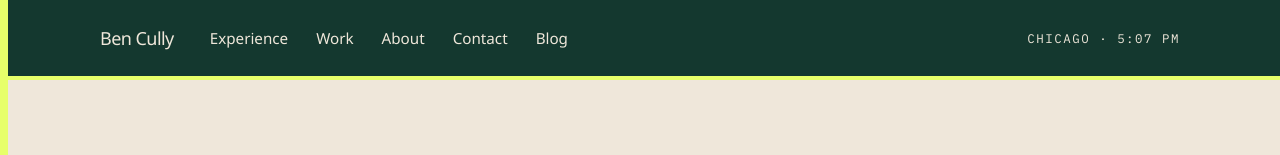
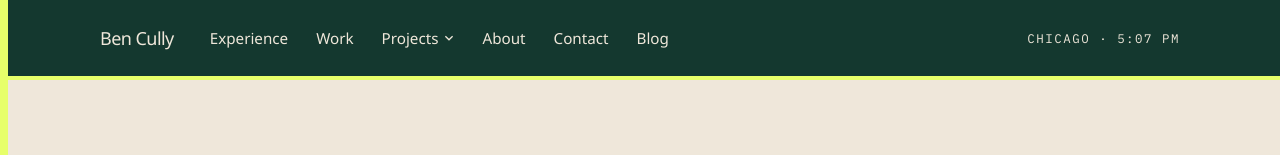
Before and after one commit to BenCully/website, a React (Vite) app: page / in a window 1280 px wide. Shown: the top 155 px of the page. Built offline with nearby package versions, Linux system fonts and the light colour scheme.

Commit message:
Add a Projects menu with the used-car dashboard.

```diff
--- a/src/App.tsx
+++ b/src/App.tsx
@@ -1,7 +1,7 @@
-import { createContext, useContext, useEffect, useLayoutEffect, useRef, useState, type ReactNode } from "react"
+import { Fragment, createContext, useContext, useEffect, useLayoutEffect, useRef, useState, type ReactNode } from "react"
 import { Link, NavLink, Route, Routes, useLocation } from "react-router"
 import { BlogIndex, BlogPost, NotFound } from "./Blog.tsx"
-import { experience, marks, projects, site } from "./content.ts"
+import { experience, marks, menuProjects, projects, site } from "./content.ts"
 import { frame } from "./frame.ts"
 import { usePageMeta } from "./page-meta.ts"
 
@@ -128,9 +128,149 @@ function ExternalLink({
   )
 }
 
+function Chevron({ open }: { open: boolean }) {
+  return (
+    <svg
+      aria-hidden="true"
+      viewBox="0 0 12 12"
+      className={`size-2.5 shrink-0 transition-transform duration-200 motion-reduce:transition-none ${open ? "rotate-180" : ""}`}
+    >
+      <path
+        d="M2.25 4.4 6 8.05 9.75 4.4"
+        fill="none"
+        stroke="currentColor"
+        strokeWidth="1.6"
+        strokeLinecap="square"
+      />
+    </svg>
+  )
+}
+
+function ProjectsMenu() {
+  const location = useLocation()
+  const place = `${location.pathname}${location.hash}`
+  const [openPlace, setOpenPlace] = useState<string | null>(null)
+  if (openPlace !== null && openPlace !== place) setOpenPlace(null)
+  const open = openPlace === place
+  const setOpen = (next: boolean) => setOpenPlace(next ? place : null)
+  const rootRef = useRef<HTMLLIElement>(null)
+  const buttonRef = useRef<HTMLButtonElement>(null)
+  const itemRefs = useRef<Array<HTMLAnchorElement | null>>([])
+  const pendingFocus = useRef<number | null>(null)
+
+  useLayoutEffect(() => {
+    if (!open || pendingFocus.current === null) return
+    const index = pendingFocus.current
+    pendingFocus.current = null
+    itemRefs.current[index]?.focus()
+  }, [open])
+
+  useEffect(() => {
+    if (!open) return
+
+    const onPointerDown = (event: PointerEvent) => {
+      if (!rootRef.current?.contains(event.target as Node)) setOpenPlace(null)
+    }
+    const onKeyDown = (event: KeyboardEvent) => {
+      if (event.key !== "Escape") return
+      setOpenPlace(null)
+      buttonRef.current?.focus()
+    }
+
+    document.addEventListener("pointerdown", onPointerDown)
+    document.addEventListener("keydown", onKeyDown)
+    return () => {
+      document.removeEventListener("pointerdown", onPointerDown)
+      document.removeEventListener("keydown", onKeyDown)
+    }
+  }, [open])
+
+  if (menuProjects.length === 0) return null
+
+  const focusItem = (index: number) => {
+    const count = menuProjects.length
+    itemRefs.current[(index + count) % count]?.focus()
+  }
+
+  return (
+    <li
+      ref={rootRef}
+      className="flex items-center md:relative"
+      onBlur={(event) => {
+        if (!event.currentTarget.contains(event.relatedTarget)) setOpen(false)
+      }}
+    >
+      <button
+        ref={buttonRef}
+        type="button"
+        className={`${navLinkClass} gap-1.5 data-[open]:text-mark data-[open]:after:scale-x-100`}
+        aria-expanded={open}
+        aria-haspopup="menu"
+        aria-controls="projects-menu"
+        data-open={open ? "" : undefined}
+        onClick={() => setOpen(!open)}
+        onKeyDown={(event) => {
+          if (event.key !== "ArrowDown" && event.key !== "ArrowUp") return
+          event.preventDefault()
+          const index = event.key === "ArrowDown" ? 0 : menuProjects.length - 1
+          if (open) focusItem(index)
+          else {
+            pendingFocus.current = index
+            setOpen(true)
+          }
+        }}
+      >
+        Projects
+        <Chevron open={open} />
+      </button>
+      <ul
+        id="projects-menu"
+        role="menu"
+        aria-label="Projects"
+        hidden={!open}
+        className="absolute top-[calc(100%+4px)] left-0 z-30 m-0 w-max max-w-[calc(100vw-2rem)] min-w-56 list-none bg-paper p-1.5 text-ink shadow-[0_18px_40px_-18px_rgba(26,24,20,0.45)] max-md:right-4 max-md:left-4 max-md:w-auto max-md:max-w-none max-md:min-w-0"
+      >
+        {menuProjects.map((project, index) => (
+          <li key={project.href} role="none">
+            <a
+              ref={(node) => {
+                itemRefs.current[index] = node
+              }}
+              role="menuitem"
+              tabIndex={-1}
+              href={project.href}
+              className="flex min-h-11 items-center px-3 text-[0.95rem] text-ink no-underline hover:bg-mark focus-visible:bg-mark focus-visible:outline-pine"
+              onClick={() => setOpen(false)}
+              onKeyDown={(event) => {
+                if (event.key === "ArrowDown") {
+                  event.preventDefault()
+                  focusItem(index + 1)
+                } else if (event.key === "ArrowUp") {
+                  event.preventDefault()
+                  focusItem(index - 1)
+                } else if (event.key === "Home") {
+                  event.preventDefault()
+                  focusItem(0)
+                } else if (event.key === "End") {
+                  event.preventDefault()
+                  focusItem(menuProjects.length - 1)
+                } else if (event.key === "Tab") {
+                  setOpen(false)
+                }
+              }}
+            >
+              {project.name}
+            </a>
+          </li>
+        ))}
+      </ul>
+    </li>
+  )
+}
+
 function Header() {
   return (
-    <header className="border-b-4 border-mark bg-pine text-paper" id="top">
+    <header className="relative z-20 border-b-4 border-mark bg-pine text-paper" id="top">
       <div className={`${frame} flex min-h-[4.75rem] flex-wrap items-center gap-x-6 gap-y-1 max-md:py-3`}>
         <Link
           className="font-[580] tracking-[-0.03em] text-paper no-underline hover:text-mark"
@@ -138,16 +278,19 @@ function Header() {
         >
           {site.name}
         </Link>
-        <nav aria-label="Sections">
-          <ul className="flex list-none gap-1 p-0 max-md:-ml-3 max-md:w-full">
+        <nav aria-label="Sections" className="self-stretch max-md:w-full">
+          <ul className="flex h-full list-none flex-wrap items-stretch gap-1 p-0 max-md:-ml-3">
             {sections.map(([label, id]) => (
-              <li key={id}>
-                <Link className={navLinkClass} to={{ pathname: "/", hash: `#${id}` }}>
-                  {label}
-                </Link>
-              </li>
+              <Fragment key={id}>
+                <li className="flex items-center">
+                  <Link className={navLinkClass} to={{ pathname: "/", hash: `#${id}` }}>
+                    {label}
+                  </Link>
+                </li>
+                {id === "work" ? <ProjectsMenu /> : null}
+              </Fragment>
             ))}
-            <li>
+            <li className="flex items-center">
               <NavLink
                 className={({ isActive }) => `${navLinkClass}${isActive ? " text-mark" : ""}`}
                 to="/blog"
--- a/src/content.ts
+++ b/src/content.ts
@@ -174,3 +174,6 @@ export const projects = [
     href: "https://github.com/BenCully/battleshipAI",
   },
 ] as const
+
+// Header menu, in this order. The work section still lists every project.
+export const menuProjects = projects.filter((project) => project.href === "/used-cars")
```
